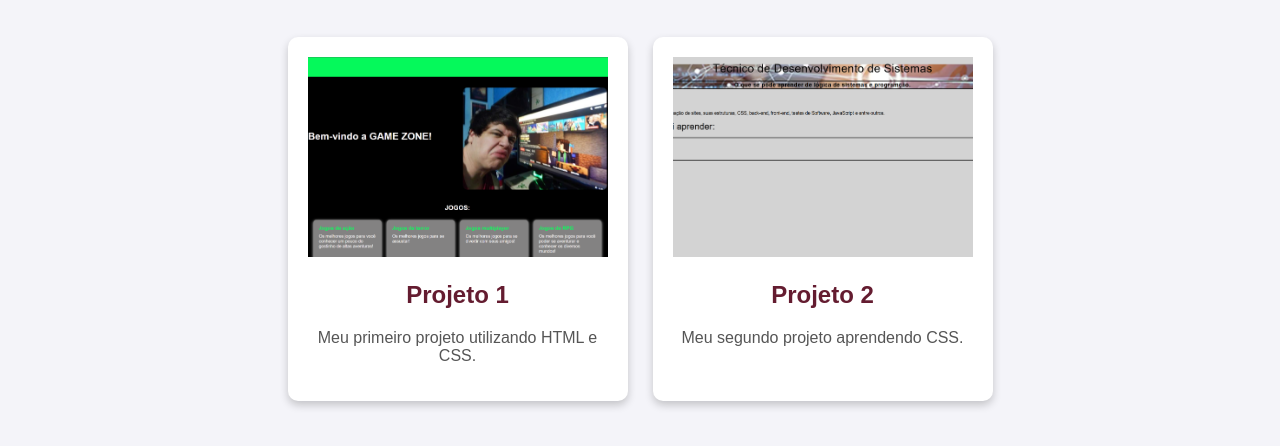
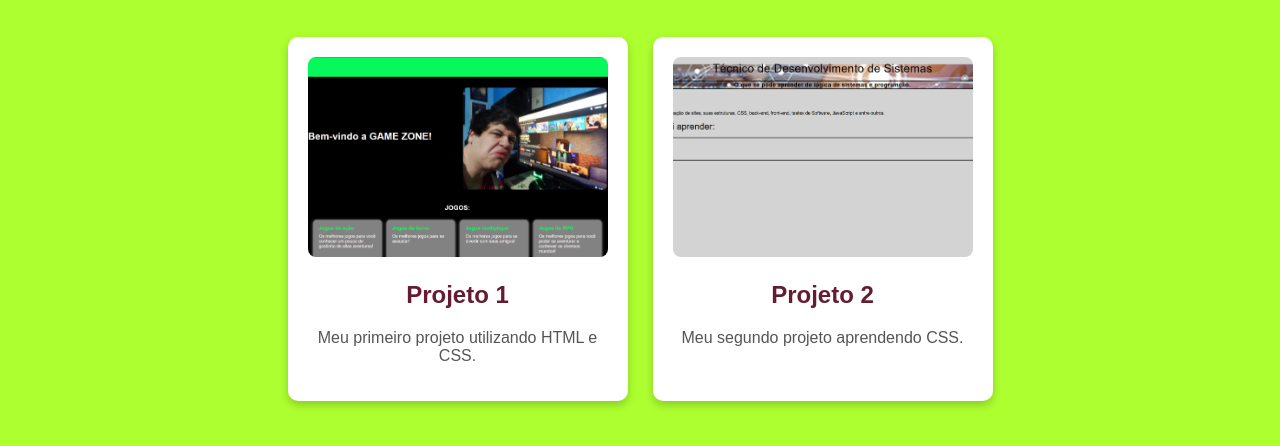
Before and after one commit to yasmingnascimento-cmd/galeria-projetos, a plain HTML site: page index.html in a window 1280 px wide. Shown: the part 90-536 px from the top of the page. Drawn offline with Linux system fonts and the light colour scheme.

Commit message:
ajusta cores e bordas da galeria

```diff
--- a/style.css
+++ b/style.css
@@ -1,6 +1,6 @@
 body {
     font-family: Arial, sans-serif;
-    background-color: #f4f4f9;
+    background-color: greenyellow;
     margin: 0;
     text-align: center;
 }
@@ -32,7 +32,7 @@ h1 {
     width: 100%;
     height: 200px;
     object-fit: cover;
-    border: none;
+    border-radius: 8px;
 }
 
 .card h2 {
```
